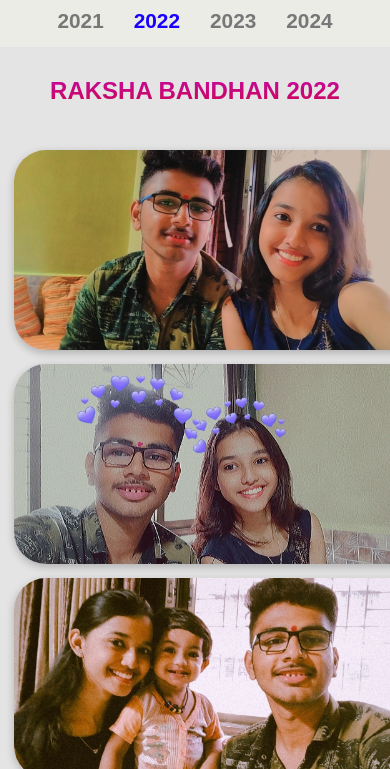
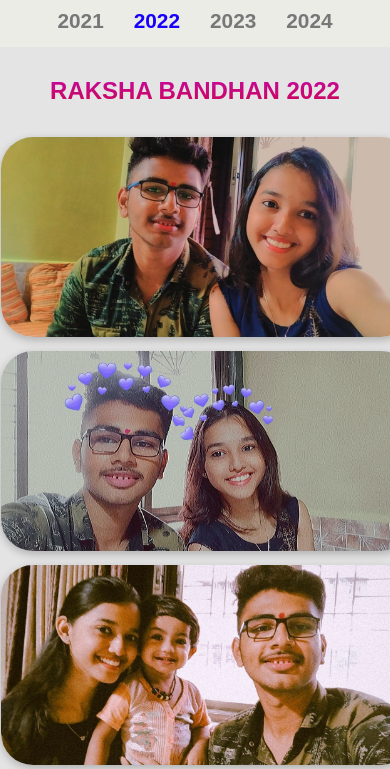
Before and after one commit to keshpp/rb, a plain HTML site: page imageR22.html in a window 390 px wide. Shown: the part 75-844 px from the top of the page. Drawn offline with Linux system fonts and the light colour scheme.

Commit message:
Add files via upload

```diff
--- a/images22.css
+++ b/images22.css
@@ -263,7 +263,7 @@
         width: 100%;
         height: 700px;
         display: grid;
-        padding: 1rem;
+        padding: 0.2rem;
         row-gap: 1rem;
         column-gap: 1rem;
         grid-template-rows: repeat(1,1fr);
--- a/imagesd22.css
+++ b/imagesd22.css
@@ -366,7 +366,7 @@
         width: 100%;
         height: 700px;
         display: grid;
-        padding: 1rem;
+        padding-left: 0.2rem;
         row-gap: 1rem;
         column-gap: 1rem;
         grid-template-rows: repeat(1,1fr);
```
